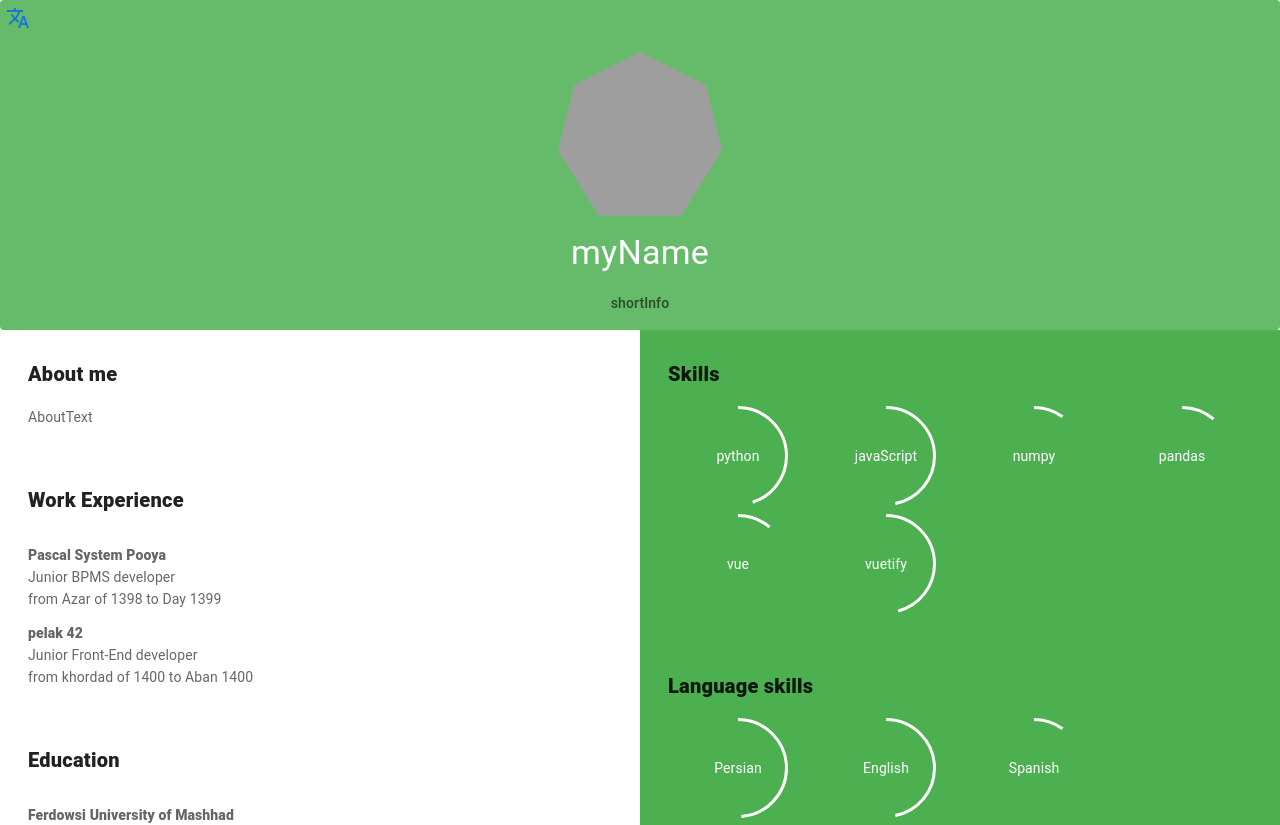
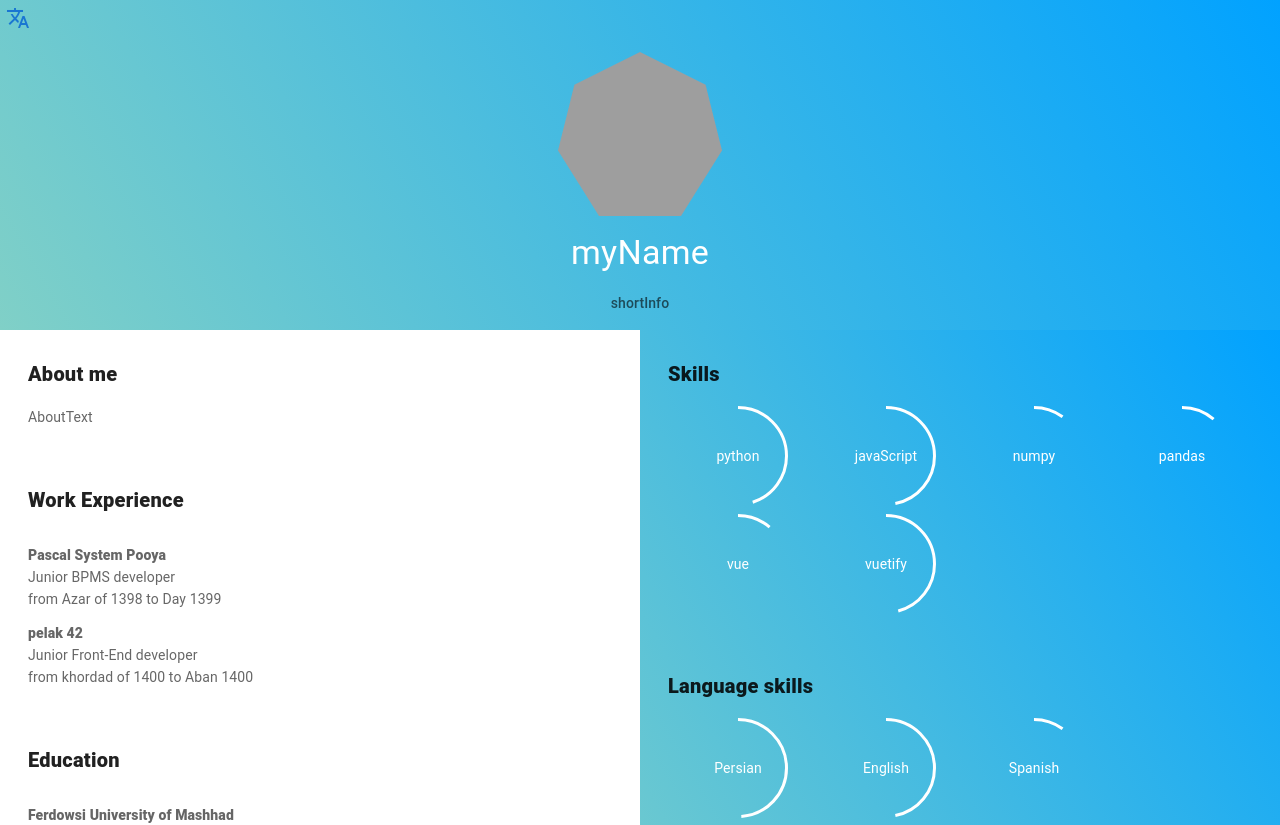
Before and after one commit to saman-taghavi/simple-resume-vue2, a Vue app: page / in a window 1280 px wide. Shown: the top 825 px of the page. Built offline with nearby package versions, Linux system fonts and the light colour scheme; grey boxes are pictures that could not be loaded.

Commit message:
Add gradient colors

```diff
--- a/src/components/firstResume.vue
+++ b/src/components/firstResume.vue
@@ -1,6 +1,6 @@
 <template>
   <div>
-    <v-card color="lighten-1" :class="themeColor" flat>
+    <v-card :class="themeColor" class="blue-gradient-rotated rounded-0" flat>
       <v-btn @click="changeLang" icon color="primary">
         <v-icon>mdi-translate</v-icon>
       </v-btn>
@@ -83,7 +83,8 @@
         </v-col>
         <v-col
           :color="themeColor"
-          class="green red--text text--lighten-1"
+          class="red--text text--lighten-1 blue-gradient-rotated rounded-0"
+          elevation="0"
           cols="12"
           md="6"
         >
@@ -273,6 +274,14 @@ export default {
     10% 20%
   );
 }
+.blue-gradient {
+  background-color: #0093e9;
+  background-image: linear-gradient(160deg, #0093e9 0%, #80d0c7 100%);
+}
+.blue-gradient-rotated {
+  background-color: #0093e9;
+  background-image: linear-gradient(240deg, #01a2ff 0%, #80d0c7 100%);
+}
 </style>
 <i18n>
 {
```
